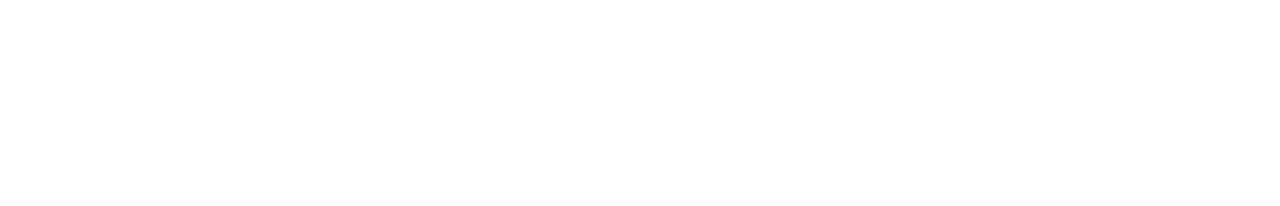
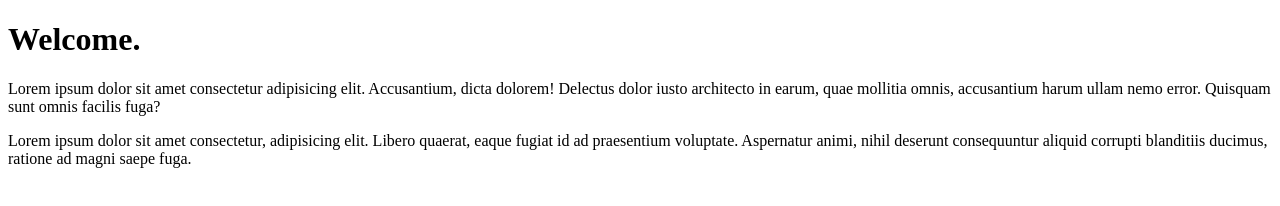
Before and after one commit to Natasha-nj-k/Week-3-1, a plain HTML site: page index.html in a window 1280 px wide. Drawn offline with Linux system fonts and the light colour scheme.

Commit message:
added parent div and child divs

```diff
--- a/index.html
+++ b/index.html
@@ -7,6 +7,15 @@
   <link rel="stylesheet" href="index.css">
 </head>
 <body>
-
+  <div class="container">
+    <div class="content">
+      <h1>Welcome.</h1>
+      <p>Lorem ipsum dolor sit amet consectetur adipisicing elit. Accusantium, dicta dolorem! Delectus dolor iusto architecto in earum, quae mollitia omnis, accusantium harum ullam nemo error. Quisquam sunt omnis facilis fuga?</p>
+      <p>Lorem ipsum dolor sit amet consectetur, adipisicing elit. Libero quaerat, eaque fugiat id ad praesentium voluptate. Aspernatur animi, nihil deserunt consequuntur aliquid corrupti blanditiis ducimus, ratione ad magni saepe fuga.</p>
+    </div>
+    <div class="content"></div>
+    <div class="content"></div>
+    <div class="content"></div>
+  </div>
 </body>
 </html>
```
